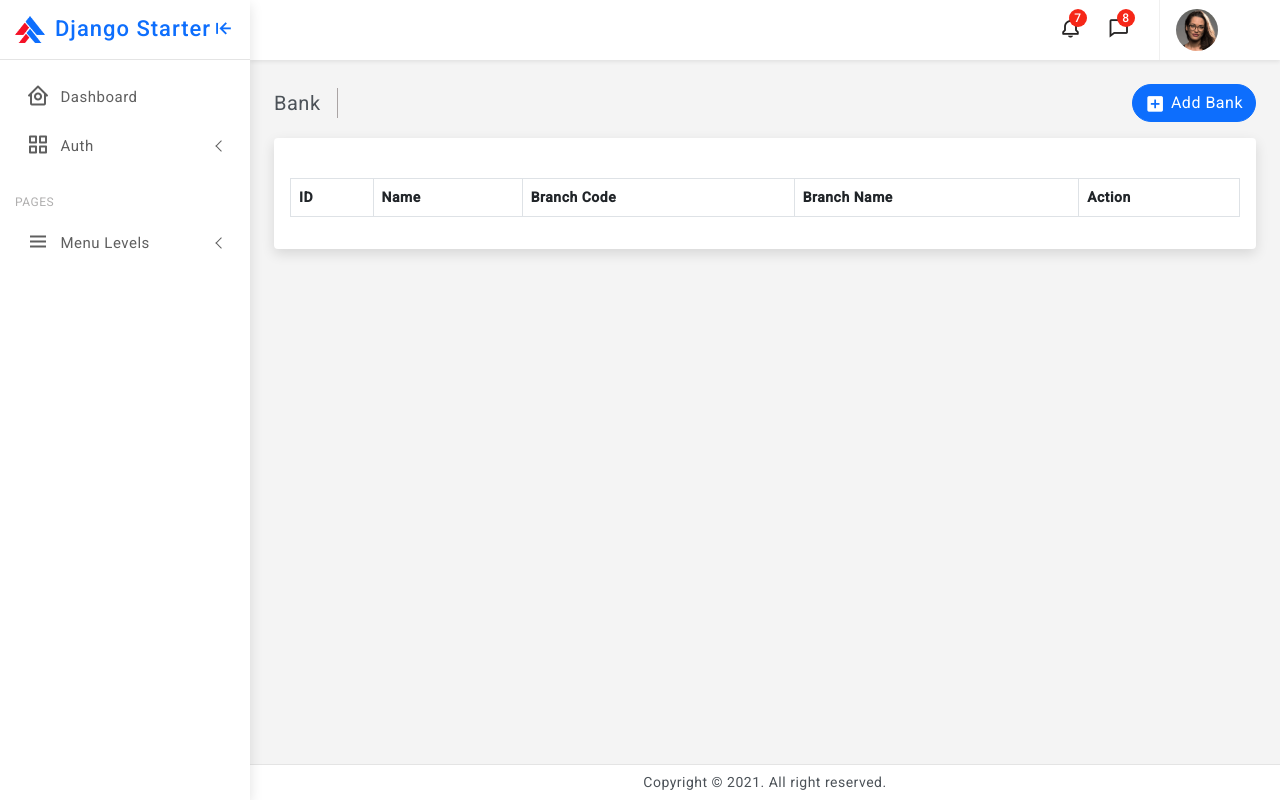
After one commit to dipu157/python_projects, a Django app: template dja_hrm/templates/general_config/bank/banks.html in a window 1280 px wide. The commit adds this page. Run offline with Django 4.2, Linux system fonts and the light colour scheme; the template is opened without the code that fills it, so the values that code supplies are empty; some libraries are stand-ins or nearby versions.

Commit message:
working on bank crud

```diff
--- a/dja_hrm/hrm_project/urls.py
+++ b/dja_hrm/hrm_project/urls.py
@@ -6,6 +6,7 @@ from django.conf.urls.static import static
 urlpatterns = [
     path('admin/', admin.site.urls),
     path("",include('account.urls')),
+    path("gconfig/",include('general_config.urls')),
 ]
 
 if settings.DEBUG:
--- a/dja_hrm/templates/base.html
+++ b/dja_hrm/templates/base.html
@@ -51,7 +51,7 @@
 						<div class="menu-title">Configuration</div>
 					</a>
 					<ul>
-						<li> <a href="#"><i class="bx bx-right-arrow-alt"></i>Bank</a></li>
+						<li> <a href="{% url 'bank' %}"><i class="bx bx-right-arrow-alt"></i>Bank</a></li>
 						<li> <a href="#"><i class="bx bx-right-arrow-alt"></i>Working Status</a></li>
 						<li> <a href="#"><i class="bx bx-right-arrow-alt"></i>Duty Location</a></li>
 					</ul>
--- /dev/null
+++ b/dja_hrm/templates/general_config/bank/banks.html
@@ -0,0 +1,46 @@
+{% extends "base.html" %}
+{% load static %}
+{% block title %} Bank {% endblock title %}
+
+{% block content %}
+
+
+<!--start page wrapper -->
+<div class="page-wrapper">
+    <div class="page-content">
+        <!--breadcrumb-->
+        <div class="page-breadcrumb d-none d-sm-flex align-items-center mb-3">
+            <div class="breadcrumb-title pe-3">Bank</div>
+            <div class="ms-auto"><button class="btn btn-primary radius-30 mt-2 mt-lg-0" data-bs-toggle="modal" data-bs-target="#addBankModal">
+                <i class="bx bxs-plus-square"></i>Add Bank</button></div>
+        </div>
+        <!--end breadcrumb-->
+
+        <div class="card">
+            <div class="card-body">
+                <div class="d-lg-flex align-items-center mb-4 gap-3">
+                </div>
+                <div class="table-responsive" id="productTableId">
+                    <table id="productTable" class="table table-striped table-bordered" style="width:100%">
+                        <thead>
+                          <tr>
+                            <th>ID</th>
+                            <th>Name</th>
+                            <th>Branch Code</th>
+                            <th>Branch Name</th>
+                            <th>Action</th>
+                          </tr>
+                        </thead>
+                        <tbody>
+                          <!-- Table rows dynamically generated in your Django view -->
+                        </tbody>
+                    </table>
+                </div>
+            </div>
+        </div>
+
+
+    </div>
+</div>
+<!--end page wrapper -->
+{% endblock content %}
--- a/django_construction/category/forms.py
+++ b/django_construction/category/forms.py
@@ -8,7 +8,6 @@ class CategoryCreateForm(forms.ModelForm):
         widgets = {
             'name': forms.TextInput(attrs={'class': 'form-control', 'id': 'nameid'}),
             'description': forms.Textarea(attrs={'class': 'form-control', 'id': 'desid', 'rows': 3, 'cols': 1}),
-            # 'status': forms.CheckboxInput(attrs={'class': 'form-control', 'id': 'statusid'}),
         }
 
 
```
Also changed, not shown: dja_hrm/general_config/forms.py (added, +14 -0 lines), dja_hrm/general_config/urls.py (added, +8 -0 lines), dja_hrm/general_config/views.py (+14 -1 lines), dja_hrm/templates/general_config/duty_location/dlocations.html (added), dja_hrm/templates/general_config/working_status/wstatus.html (added).
